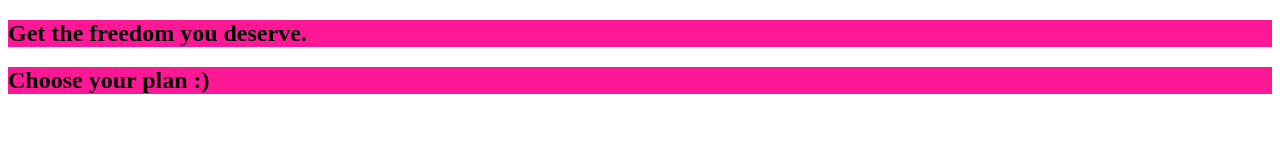
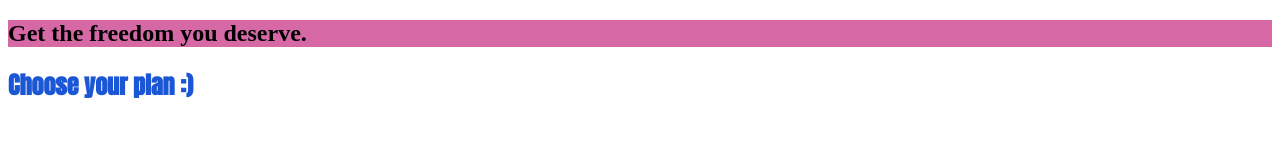
Before and after one commit to PrimeTime416/CSS---The-Complete-Guide-2022--incl.-Flexbox--Grid---Sass-, a plain HTML site: page basics-01-understanding-the-course-project-starting-code/index.html in a window 1280 px wide. Drawn offline with Linux system fonts and the light colour scheme.

Commit message:
practice

```diff
--- a/basics-01-understanding-the-course-project-starting-code/index.html
+++ b/basics-01-understanding-the-course-project-starting-code/index.html
@@ -5,6 +5,12 @@
     <meta charset="UTF-8">
     <meta http-equiv="X-UA-Compatible" content="ie=edge">
     <title>uHost</title>
+
+    <link rel="preconnect" href="https://fonts.googleapis.com">
+    <link rel="preconnect" href="https://fonts.gstatic.com" crossorigin>
+    <link href="https://fonts.googleapis.com/css2?family=Roboto+Mono:wght@200&display=swap" rel="stylesheet">
+    <link href="https://fonts.googleapis.com/css2?family=Anton&display=swap" rel="stylesheet">
+
     <link rel="shortcut icon" href="favicon.png">
     <link rel="stylesheet" href="main.css">
 
@@ -12,11 +18,11 @@
 
 <body>
     <main>
-        <section>
+        <section id="product-overview">
             <h1>Get the freedom you deserve.</h1>
         </section>
-        <section>
-            <h1> Choose your plan :) </h1>
+        <section id="plan">
+            <h1 class="section-title"> Choose your plan :) </h1>
         </section>
 
     </main>
--- a/basics-01-understanding-the-course-project-starting-code/main.css
+++ b/basics-01-understanding-the-course-project-starting-code/main.css
@@ -1,3 +1,14 @@
-section{
-    background: #ff1896;
+#product-overview{
+    background: #d669a5;
 }
+
+#plan{
+    color: white;
+    /* font-family: 'Roboto Mono', monospace; */
+    font-family: 'Anton', sans-serif;
+}
+
+.section-title{
+    color: #1b56d4;
+    font-family: 'Anton', sans-serif;
+}
```
Also changed, not shown: README.TXT.txt.
